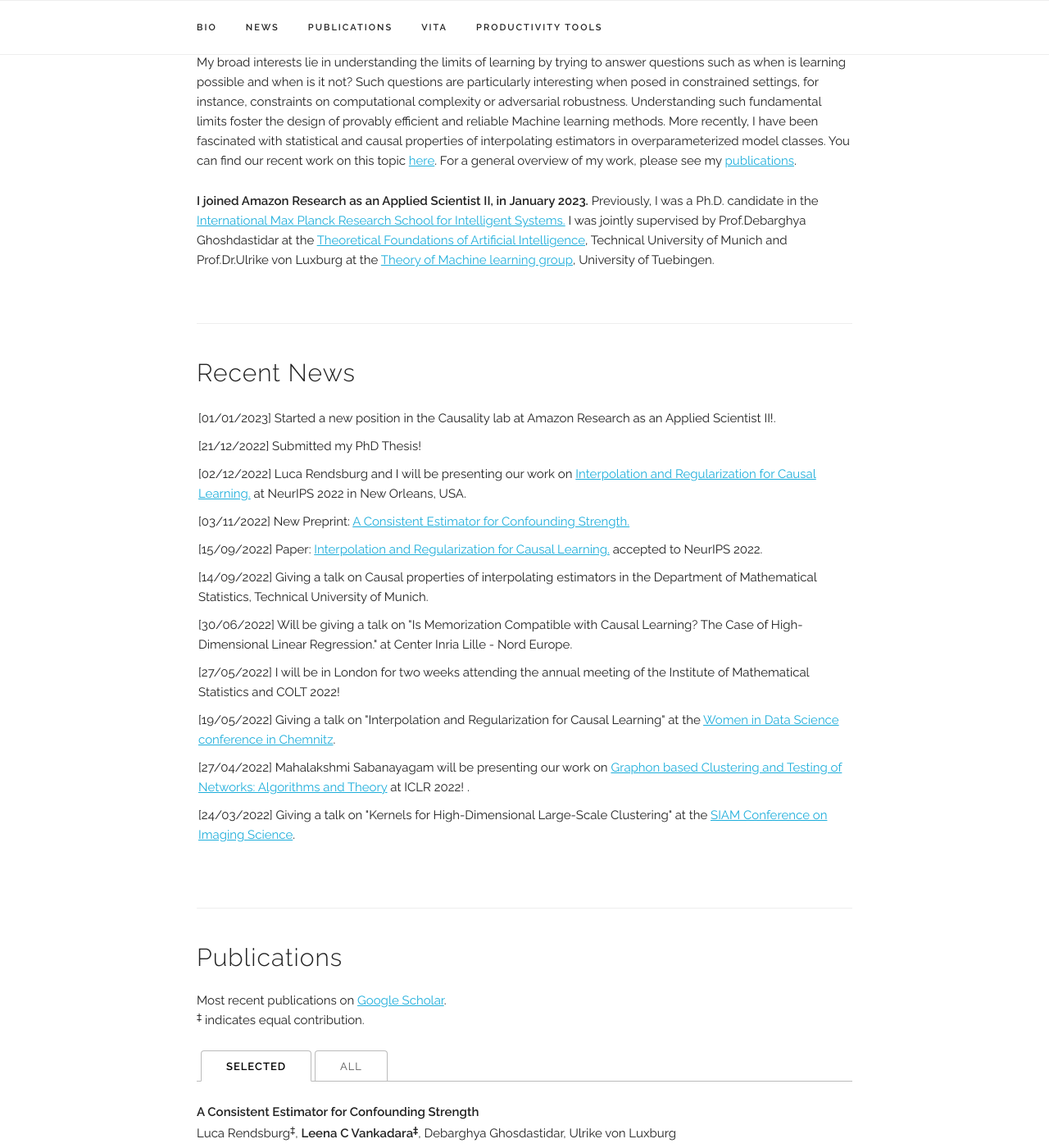
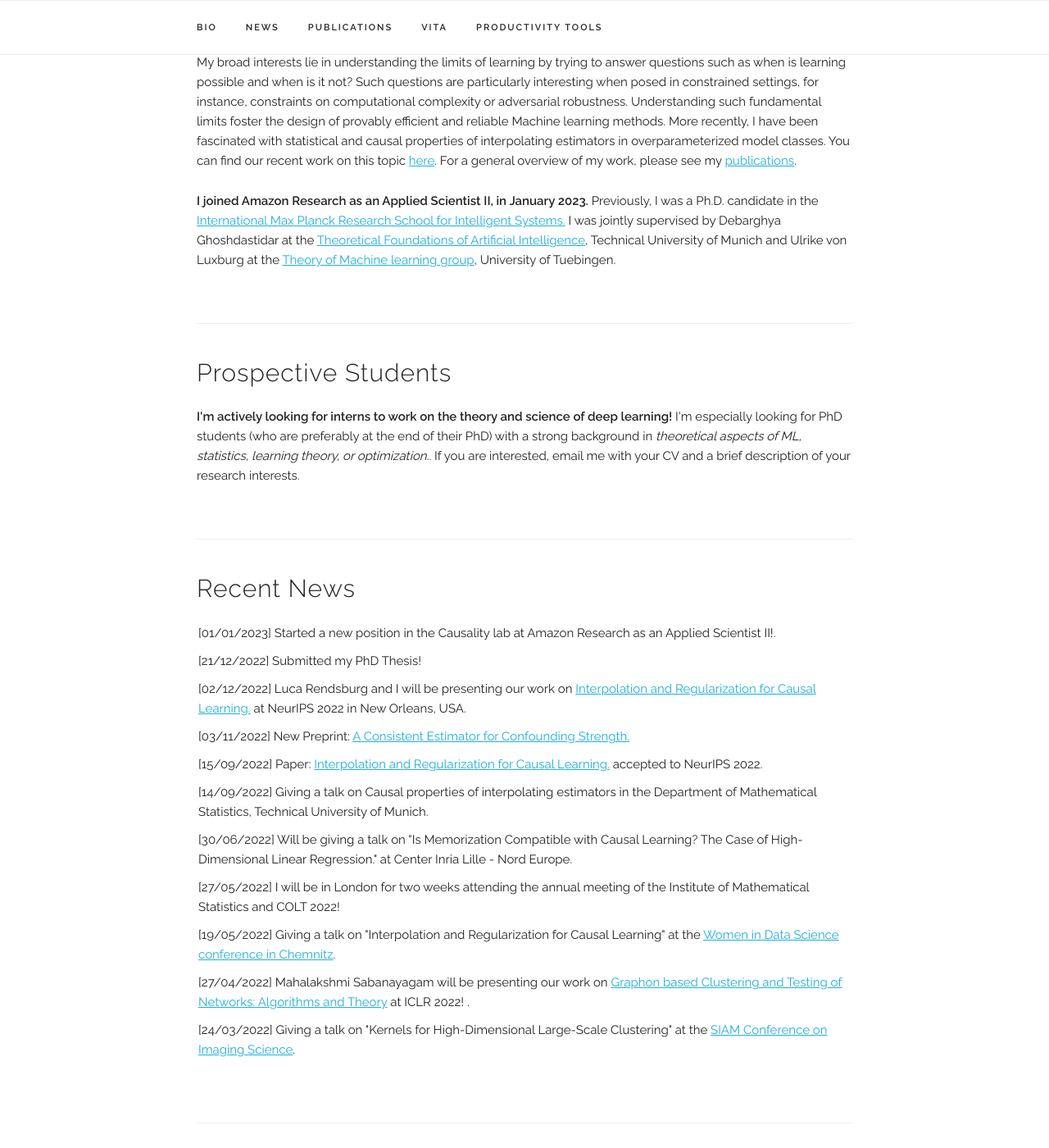
Before and after one commit to leenachennuru/jekyll-leenacvankadara, a Jekyll site: the page built from index.html, in a window 1280 px wide and 1400 px high, scrolled down 362 px. Shown: the whole window at 82% size. Built offline with Jekyll 4.4.1, drawn with Linux system fonts in a browser that asks for light colours; some web fonts are replaced; some of the changed text lies outside the part shown.

Commit message:
minor changes

```diff
--- a/index.html
+++ b/index.html
@@ -13,19 +13,17 @@ title: Home
 
   <p>
   <b>I joined Amazon Research as an Applied Scientist II, in January 2023.</b>
-  Previously, I was a Ph.D. candidate in the <a href="https://imprs.is.mpg.de/"  target="_blank">International Max Planck Research School for Intelligent Systems.</a> I was jointly supervised by Prof.Debarghya Ghoshdastidar at the <a href="https://www.cs.cit.tum.de/tfai/home/"  target="_blank">Theoretical Foundations of Artificial Intelligence</a>, Technical University of Munich and Prof.Dr.Ulrike von Luxburg at the <a href="http://www.tml.cs.uni-tuebingen.de/team/index.php"  target="_blank">Theory of Machine learning group</a>, University of Tuebingen.
+  Previously, I was a Ph.D. candidate in the <a href="https://imprs.is.mpg.de/"  target="_blank">International Max Planck Research School for Intelligent Systems.</a> I was jointly supervised by Debarghya Ghoshdastidar at the <a href="https://www.cs.cit.tum.de/tfai/home/"  target="_blank">Theoretical Foundations of Artificial Intelligence</a>, Technical University of Munich and Ulrike von Luxburg at the <a href="http://www.tml.cs.uni-tuebingen.de/team/index.php"  target="_blank">Theory of Machine learning group</a>, University of Tuebingen.
   </p>
 </div>
 
-<!-- <div class="docs-section" id="prospective-students">
+<div class="docs-section" id="prospective-students">
   <h4>Prospective Students</h4>
   <p>
-  <b>I'm recruiting PhD students to start Fall 2023 at the University of Washington! </b>
-  I'm especially looking for students with a background and/or interest in <i>social network analysis, machine learning, causal inference, or natural language processing</i>, and are passionate about using computational methods to study how online social platforms can be reimagined to <i>enable better conversations, bridge political divides, and reduce the spread of misinformation</i>.
-  If you are interested, please apply to the UW iSchool <a href="https://ischool.uw.edu/programs/phd/admissions" target="_blank">PhD program</a> and mention me in your application.
-  If you have any questions, feel free to reach out by email!
+  <b>I'm actively looking for interns to work on the theory and science of deep learning! </b>
+  I'm especially looking for PhD students (who are preferably at the end of their PhD) with a strong background in <i>theoretical aspects of ML, statistics, learning theory, or optimization.</i>. If you are interested, email me with your CV and a brief description of your research interests.
   </p>
-</div> -->
+</div>
 
 <!-- ========== NEWS ========== -->
 <!-- Had to add empty anchor to solve the problem of fixed header
```
Also changed, not shown: _data/publications.yaml (+7 -1 lines).
